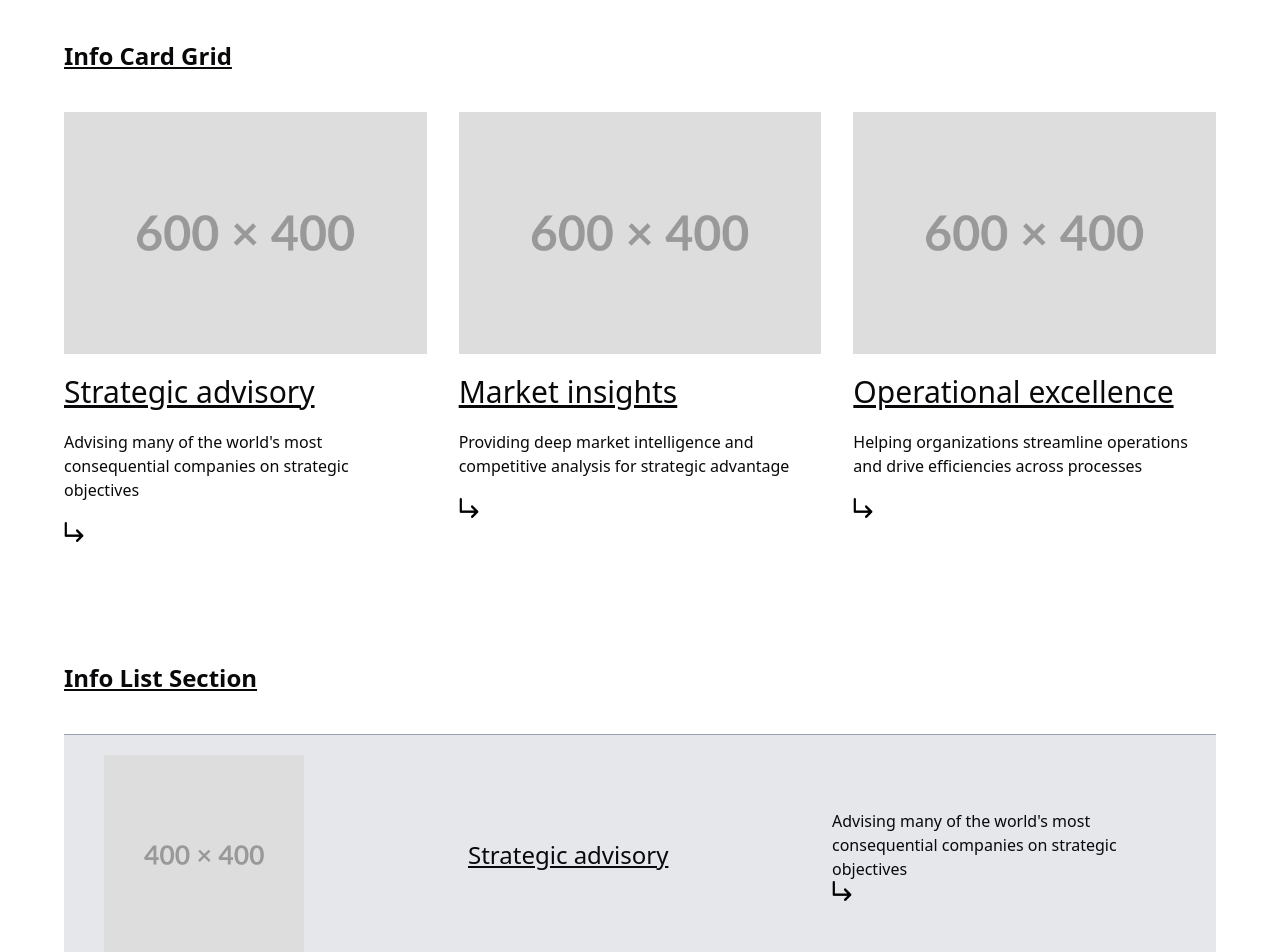
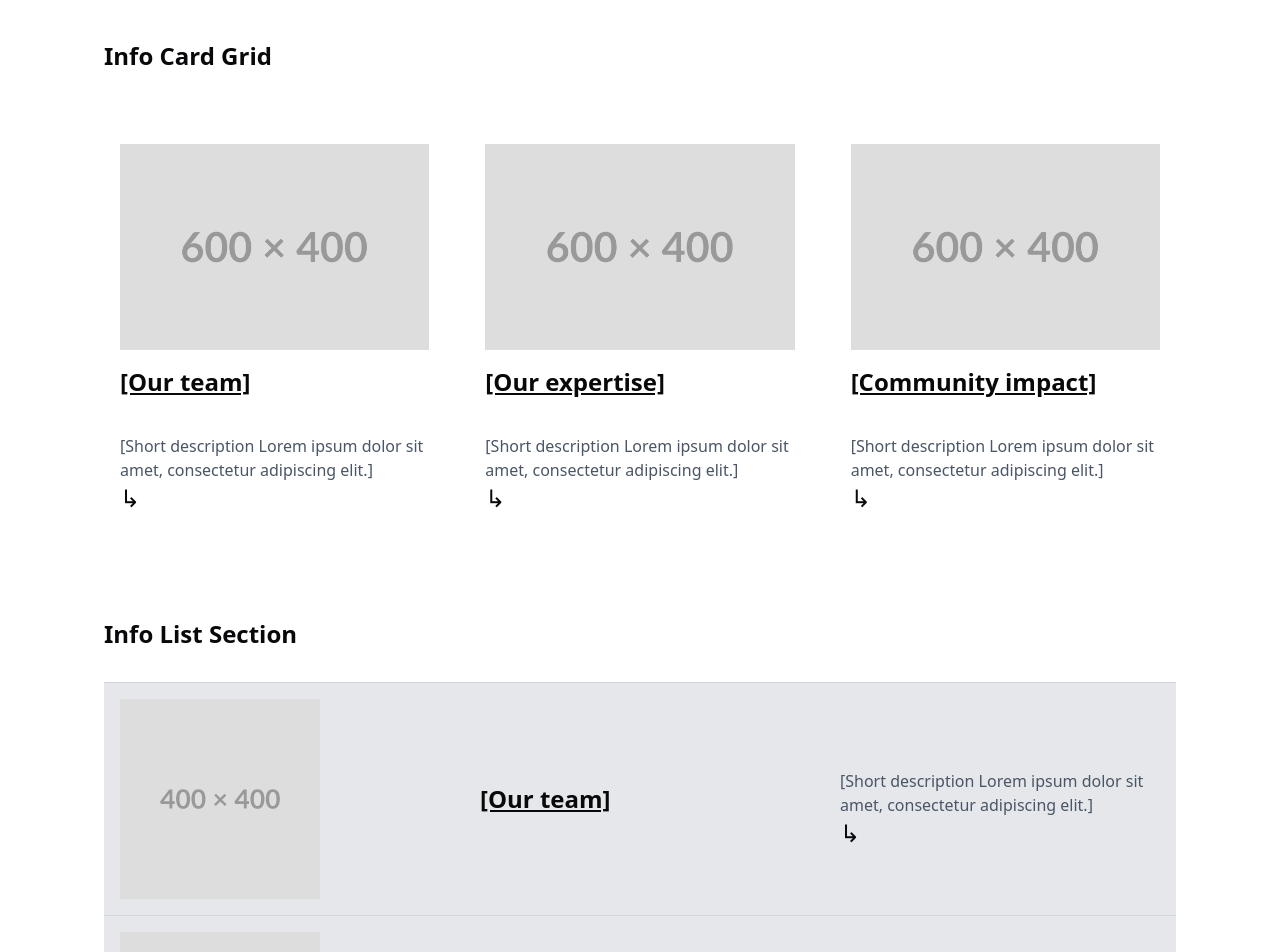
Before and after one commit to aansariaxioned/first-assignment, a Next.js app: page / in a window 1280 px wide. Shown: the top 952 px of the page. Built offline with nearby package versions, Linux system fonts and the light colour scheme.

Commit message:
initial commit

```diff
--- a/app/component/Card.tsx
+++ /dev/null
@@ -1,35 +0,0 @@
-import Image from "next/image";
-
-export default function Card({ image, title, description } : any) {
-
-
-  return (
-    <section className="all-cards">
-
-      <div className="card-item grid gap-5">
-        <div className="card-image">
-          <Image
-            src={image}
-            width={400}
-            height={400}
-            alt="Placeholder image"
-            className="w-full"
-          />
-        </div>
-        <h1 className="heading text-3xl font-medium  underline ">{title}</h1>
-        <p>{description}</p>
-
-        <div className="arrow-image">
-          <Image
-            src="/turn-right.png"
-            width={20}
-            height={20}
-            alt="placeholder image" />
-
-        </div>
-      </div>
-
-
-    </section>
-  )
-}
--- a/app/component/Listsitem.tsx
+++ /dev/null
@@ -1,52 +0,0 @@
-import Image from "next/image";
-import { Separator } from "@/components/ui/separator"
-
-
-export default function Listitem({ image, title, description } : any) {
-    return (
-        <section className="list-section">
-            {/* <h1 className="font-bold text-2xl underline pl-50 pb-10 underline">Info List Section</h1> */}
-            <div className="list-card grid ">
-            {/* <Separator /> */}
-
-
-            <Separator className="h-[1px] bg-gray-400" />
-
-                <div className="card grid  justify-center items-center sm:grid-cols-2 md:grid-cols-3  px-10 py-5 gap-5 bg-gray-200 -2 ">
-
-                    {/* Image */}
-                    <div className="card image">
-                        <Image
-                            src={image}
-                            width={200}
-                            height={200}
-                            alt="Error"
-                            className=""
-                        />
-                    </div>
-
-                    {/* Title */}
-                    <h1 className="text-2xl font-medium underline">{title}</h1>
-
-                    {/* Description */}
-
-                    {/* Icon */}
-                    <div className="grid col-span-2 md:col-span-1">
-
-                        <p>{description}</p>
-                        <div className="arrow-image">
-                            <Image
-                                src="/turn-right.png"
-                                width={20}
-                                height={20}
-                                alt="placeholder image" />
-
-                        </div>
-                    </div>
-
-                </div>
-
-            </div>
-        </section>
-    )
-}
--- a/app/page.tsx
+++ b/app/page.tsx
@@ -1,71 +1,37 @@
-import Card from "./component/Card";
-import img from "../public/png.png";
-import Listitem from "./component/Listsitem";
-import img1 from "../public/400.svg"
-import Locationcard from "./component/Locationcard";
+import InfoCard from "@/components/ListCard";
+import Locationcard from "@/components/LocationCard";
 
-export default function Home() {
-  const data = [
+
+
+// import InfoCard from "@/components/InfoCard";
+const infoItems = [
   {
-      image: img,
-      image1: img1,
-      title: "Strategic advisory",
-      description: "Advising many of the world's most consequential companies on strategic objectives",
-
+    title: "[Our team]",
+    description: "[Short description Lorem ipsum dolor sit amet, consectetur adipiscing elit.]",
   },
   {
-      image: img,
-      image1: img1,
-      title: "Market insights",
-      description: "Providing deep market intelligence and competitive analysis for strategic advantage",
-
+    title: "[Our expertise]",
+    description: "[Short description Lorem ipsum dolor sit amet, consectetur adipiscing elit.]",
   },
   {
-      image: img,
-      image1: img1,
-      title: "Operational excellence",
-      description: "Helping organizations streamline operations and drive efficiencies across processes",
-
+    title: "[Community impact]",
+    description: "[Short description Lorem ipsum dolor sit amet, consectetur adipiscing elit.]",
   },
 ];
 
+export default function Home() {
   return (
-    <>
-      <div className="wrapper">
-        <div>
-          <h1 className="text-2xl font-bold  underline py-10">Info Card Grid</h1>
-          <div className="grid grid-cols-1 md:grid-cols-2 lg:grid-cols-3  gap-x-8 gap-y-10 pb-20">
-
-            {data.map((item, index) => (
-              <Card
-                key={index}
-                image={item.image}
-                title={item.title}
-                description={item.description}
-              />
-            ))}
-          </div>
-        </div>
-
-        <div>
-          <h1 className="text-2xl font-bold  underline py-10">Info List Section</h1>
-          <div className="list-card grid">
-
-            {data.map((item, index) => (
-              <Listitem
-                key={index}
-                image={item.image1}
-                title={item.title}
-                description={item.description}
-              />
-            ))}
-
-          </div>
-        </div>
+    <div className="@container space-y-16 p-2 sm:p-10 wrapper">
+      <section>
+        <h2 className="text-2xl font-bold mb-8">Info Card Grid</h2>
+        <InfoCard items={infoItems} layout="grid" className={`border-0 shadow-none`} />
+      </section>
+      <section>
+        <h2 className="text-2xl font-bold mb-8">Info List Section</h2>
+        <InfoCard items={infoItems} layout="list" className={`border-0 shadow-none gap-0 p-0` } />
+      </section>
 
       <Locationcard />
     </div>
-    </>
-
   );
 }
--- /dev/null
+++ b/components/ListCard.tsx
@@ -0,0 +1,58 @@
+import { Card, CardContent } from "@/components/ui/card";
+import { ArrowRight } from "lucide-react";
+import Image from "next/image";
+import rectangleImage from "../public/png.png";
+import squareImage from "../public/400.svg";
+import { Separator } from "@/components/ui/separator";
+
+
+const InfoCard = ({ items = [], layout = "grid", className } : any) => {
+  return (
+    <div
+      className={`w-full ${layout === "grid"
+        ? "grid grid-cols-1 sm:grid-cols-2 lg:grid-cols-3 gap-6"
+        : "grid-col-1 "
+        }`}
+    >
+      {items.map((item : any, index: number) => (
+        <Card
+          key={index} className={className}>
+          {layout === "list" && (
+            <Separator className="bg-gray-300"/>
+          )}
+          <CardContent
+            className={`p-4  ${layout === "list"
+              ? "bg-gray-200 grid grid-cols-2 md:grid-cols-3 gap-x-10 gap-y-5 items-center justify-between "
+              : " grid grid-rows-[auto] lg:grid-rows-[auto_auto] gap-4"
+              }`}
+          >
+            {/* Image */}
+            <div className={`${layout === "grid" ? "w-full h-full" : "w-[125px] h-[125px] sm:w-[200px] sm:h-[200px]"}`}>
+              <Image
+                src={layout === "grid" ? rectangleImage : squareImage}
+                alt="Placeholder"
+                width={layout === "grid" ? 400 : 200}
+                height={layout === "grid" ? 400 : 200}
+                className="object-cover w-full h-full"
+              />
+            </div>
+            {/* Title and Description */}
+
+              <h1 className="text-lg sm:text-xl lg:text-2xl font-semibold underline">
+                {item.title}
+              </h1>
+
+            {/* Arrow */}
+            <div className="grid  col-span-full md:col-span-1">
+              <p className="text-sm sm:text-base text-gray-600 mt-3 sm:mt-5">
+                {item.description}
+              </p>
+              <p className="text-2xl font-medium">↳</p>
+            </div>
+          </CardContent>
+        </Card>
+      ))}
+    </div>
+  );
+};
+export default InfoCard;
--- a/app/component/Locationcard.tsx
+++ b/components/LocationCard.tsx
@@ -1,27 +1,29 @@
 import Image from "next/image"
-import image from "../../public/png.png"
+import image from "../public/png.png"
 
 export default function Locationcard() {
   return (
-    <section className="location-card py-10 grid justify-start">
-       <h1 className="text-2xl font-bold  underline py-10">Location Card</h1>
-       <h2 className="text-3xl font-semibold pb-5">New York</h2>
-      <div className="new-york-card  w-[300px] sm:w-[400px] md:w-[500px] lg:w-[600px]">
+    <section id="location-card" className="py-10 grid justify-start">
+      <h1 className="text-2xl font-bold  py-10">Location Card</h1>
+      <h2 className="text-3xl font-semibold pb-5">New York</h2>
+      <div className="grid grid-cols-1 md:grid-cols-2 lg:grid-cols-3">
+
+      <div className="new-york-card  ">
         <div className="image">
           <Image
             src={image}
             width={600}
             height={500}
             alt="error"
-            className="w-[280px] sm:w-[400px] md:w-[500px] lg:w-[600px]" />
+            className="" />
         </div>
 
-        <div className="detail pt-5">
+        <div className=" pt-5">
           <p className="text-[15px] sm:text-xl text-gray-900">[Optional location text] Nulla fringilla Lorem, ipsum dolor sit amet consectetur adipisicing elit. Aut saepe eum sint, excepturi fugiat minima ex debitis quo id!</p>
         </div>
 
 
-        <div className="address text-[15px] sm:text-xl text-gray-900 py-8  ">
+        <div className=" text-[15px] sm:text-xl text-gray-900 py-8  ">
           <p>208 Park Avenue</p>
           <p>New York</p>
           <p>NY 10017</p>
@@ -29,8 +31,9 @@ export default function Locationcard() {
 
         <p className="text-[15px] sm:text-xl text-gray-900 pb-2 underline">Map</p>
 
-        <p>+1 212.364.7800</p>
+        <p><a href="tel:+1 212.364.7800">+1 212.364.7800</a></p>
       </div>
+            </div>
 
     </section>
 
```
Lines whose indentation alone changed are shown as unchanged.
